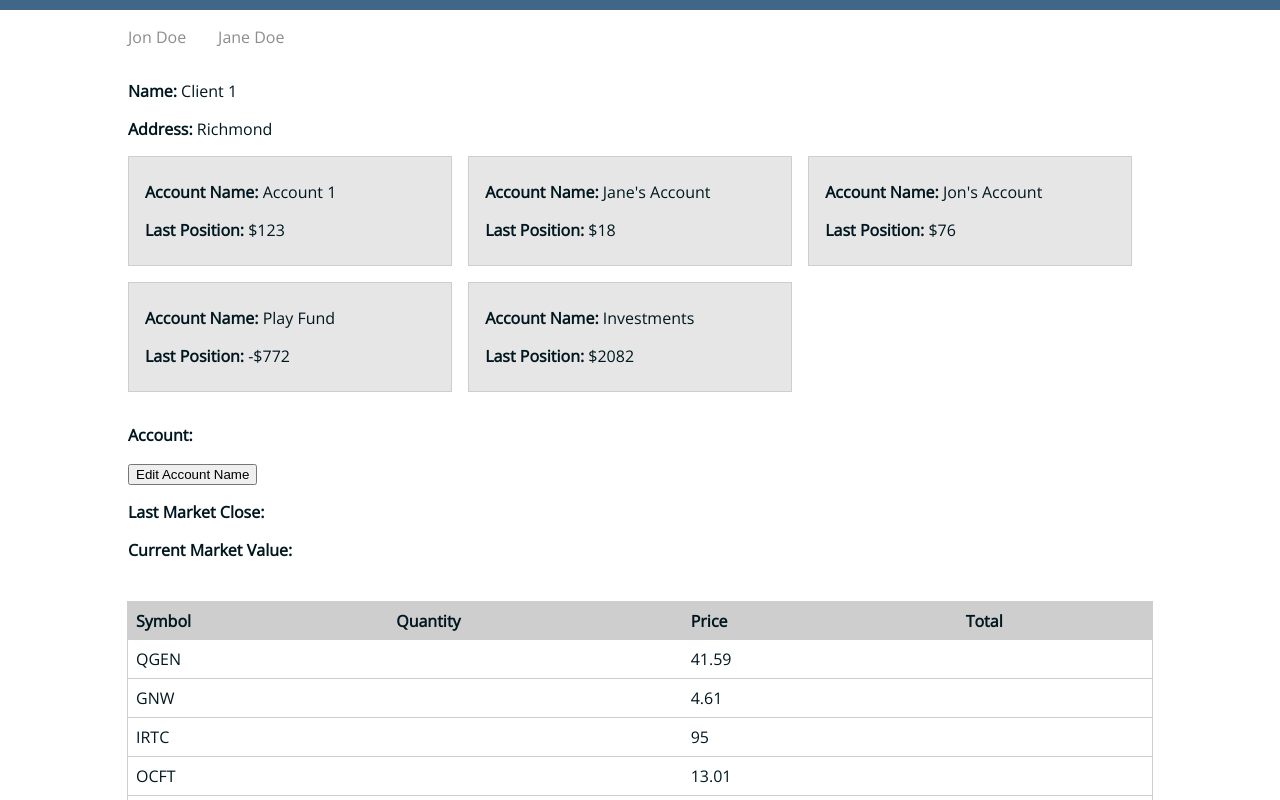
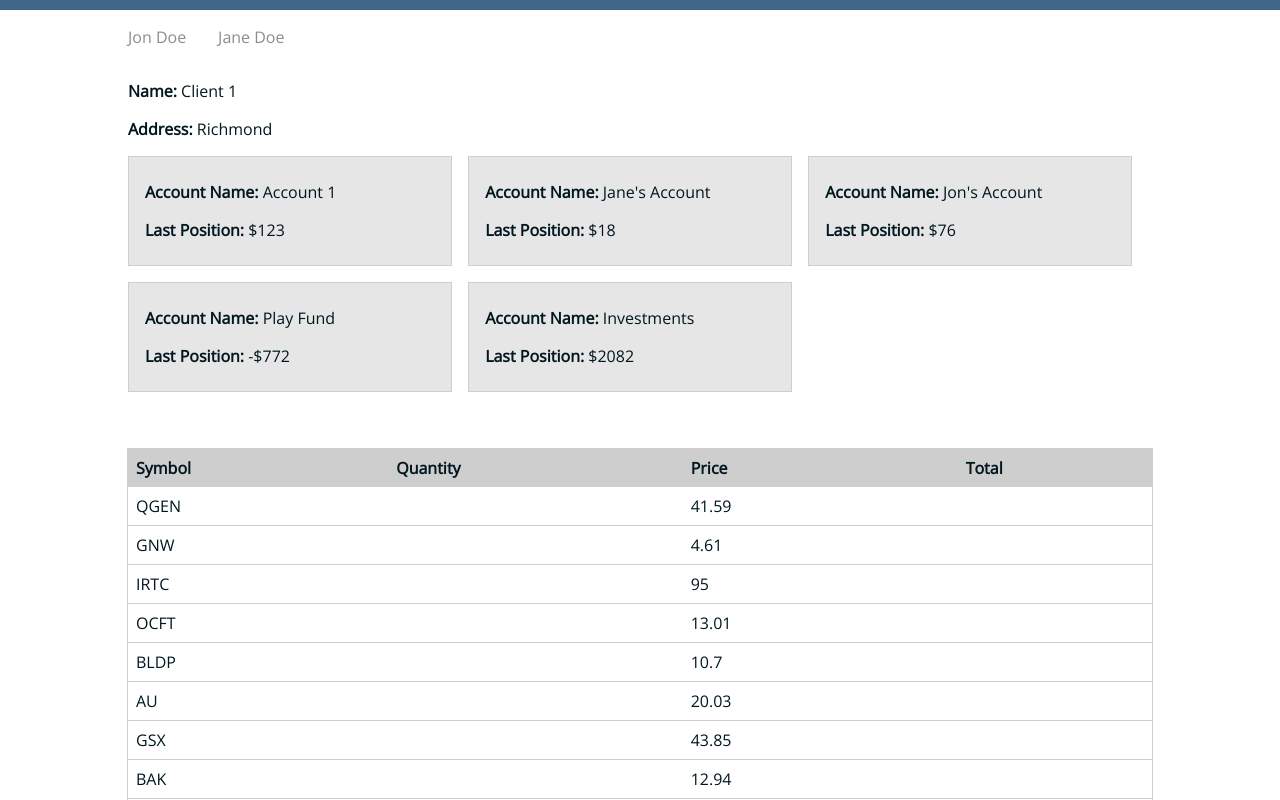
Before and after one commit to joelshaw/investing-app, an Angular app: page /accounts in a window 1280 px wide. Shown: the top 800 px of the page. Built offline with nearby package versions, Linux system fonts and the light colour scheme.

Commit message:
Added hide/show functionality for account details

```diff
--- a/src/app/accounts/accounts.component.html
+++ b/src/app/accounts/accounts.component.html
@@ -1,11 +1,13 @@
 <section id="account-view">
   <div class="site-container">
     <div class="account-view__account" *ngFor="let account of accounts">
-      <p><strong>Account Name:</strong> {{account.name}}</p>
-      <p><strong>Last Position:</strong> {{account.lastMrkClose}}</p>
+      <div (click)="displayDetails()">
+        <p><strong>Account Name:</strong> {{account.name}}</p>
+        <p><strong>Last Position:</strong> {{account.lastMrkClose}}</p>
+      </div>
     </div>
-    <div class="account-view__details">
-      <p><strong>Account:</strong> {{account}}</p><button class="account-view__details--edit" (click)="updateAccount()">Edit Account Name</button>
+    <div class="account-view__details" [hidden]="!active">
+      <p><strong>Account:</strong> {{accounts.name}}</p><button class="account-view__details--edit" (click)="updateAccount()">Edit Account Name</button>
       <p><strong>Last Market Close: {{close}}</strong></p>
       <p><strong>Current Market Value: {{current}}</strong></p>
     </div>
--- a/src/app/accounts/accounts.component.ts
+++ b/src/app/accounts/accounts.component.ts
@@ -1,5 +1,6 @@
 import { Component, OnInit } from '@angular/core';
 import { HttpClient, HttpErrorResponse } from '@angular/common/http';
+import { Router } from '@angular/router';
 
 @Component({
   selector: 'app-accounts',
@@ -8,20 +9,24 @@ import { HttpClient, HttpErrorResponse } from '@angular/common/http';
 })
 export class AccountsComponent implements OnInit {
 
-  constructor(private http: HttpClient) { }
+  constructor(private http: HttpClient, private router: Router) { }
 
   url = 'assets/data/accountSummary.json';
   public accounts = [];
 
   accountSelected;
+  active;
 
   ngOnInit() {
     this.http.get(this.url).subscribe((data:any) => {
       this.accounts = data.accounts;
-      console.log(data.accounts)
     },(err: HttpErrorResponse) => {
       console.log(err.message);
     });
   }
 
+  displayDetails() {
+    this.active = true;
+  }
+
 }
--- a/src/app/positions/positions.component.html
+++ b/src/app/positions/positions.component.html
@@ -11,9 +11,9 @@
     <tbody>
       <tr *ngFor="let position of positions; let i = index">
         <td>{{position.symbol}}</td>
-        <td></td>
+        <td>{{position.qty}}</td>
         <td>{{position.price}}</td>
-        <td></td>
+        <td>{{position.total}}</td>
       </tr>
     </tbody>
   </table>
--- a/src/app/positions/positions.component.ts
+++ b/src/app/positions/positions.component.ts
@@ -1,4 +1,4 @@
-import { Component, OnInit, Input } from '@angular/core';
+import { Component, OnInit, Input, Output } from '@angular/core';
 import { HttpClient, HttpErrorResponse } from '@angular/common/http';
 import { AccountsComponent } from '../accounts/accounts.component';
 
@@ -13,10 +13,11 @@ export class PositionsComponent implements OnInit {
   positions: any = [];
   stocks: any = [];
 
+  qty:any = 8;
+  total = 5;
+
+
   constructor(private http: HttpClient) {}
-
-  @Input() accounts: AccountsComponent;
-
   ngOnInit() {
     this.http.get(this.url).subscribe((data:any) => {
       this.positions = data.stocks;
```
Also changed, not shown: 1 other file (tests, documents, lock files or other folders).
